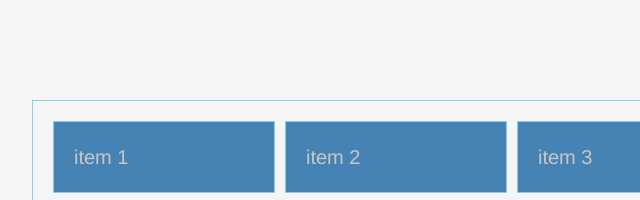
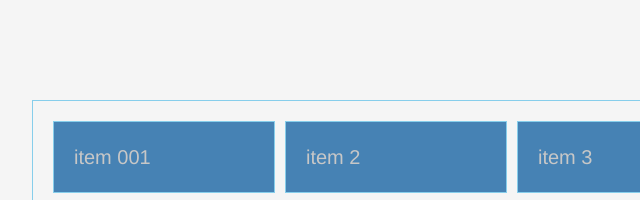
Before and after one commit to jyotirmoydeb1703/test-git, a plain HTML site: page index.html in a window 1280 px wide. Shown: the top 200 px of the page, 128-768 px from the left. Drawn offline with Linux system fonts and the light colour scheme.

Commit message:
index.html modified

```diff
--- a/index.html
+++ b/index.html
@@ -10,7 +10,7 @@
 <body>
 
  <div class="grid-container">
-       <div class="item">item 1</div>
+       <div class="item">item 001</div>
        <div class="item">item 2</div>
        <div class="item">item 3</div>
        <div class="item">item 4</div>
```
